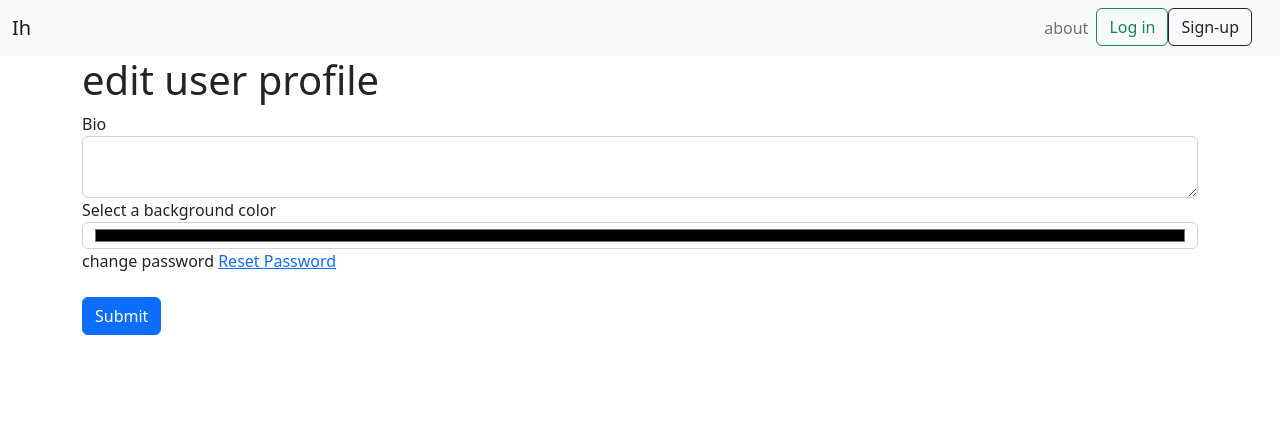
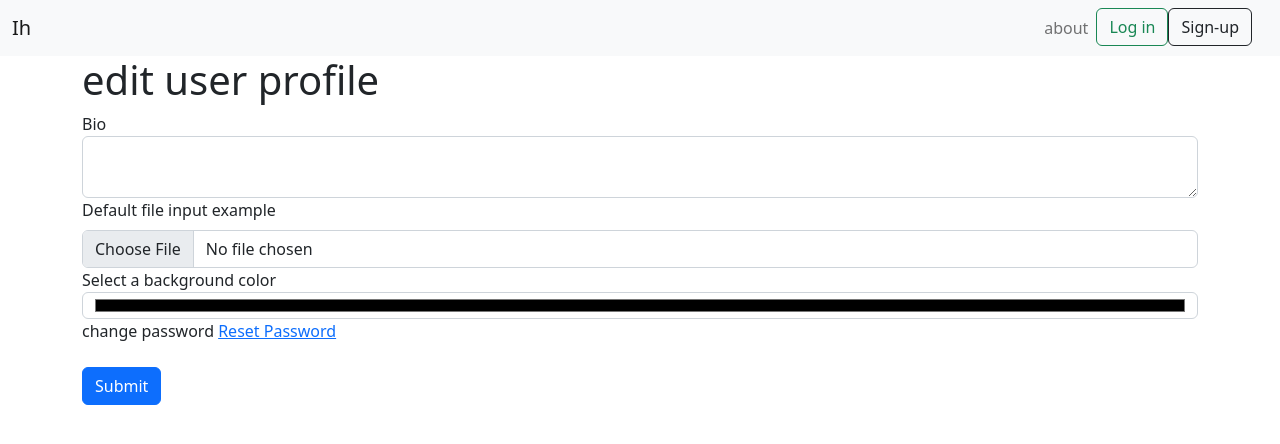
Before and after one commit to scottamass/ideas, a Flask app: template ideas/templates/editprof.html in a window 1280 px wide. Shown: the top 444 px of the page. Run offline with Flask 2, Linux system fonts and the light colour scheme; the template is opened without the code that fills it, so the values that code supplies are empty.

Commit message:
can upload profile picture

```diff
--- a/ideas/app.py
+++ b/ideas/app.py
@@ -51,6 +51,8 @@ def create_app():
     auth=pb.auth()
     fauth =firebase_admin
     db=firestore.client()
+    storage=pb.storage()
+
 
     @app.before_request
     def make_sessions_permanant():
@@ -67,6 +69,8 @@ def create_app():
             #doc_ref = db.collection("posts").where("uid", "==", uid).get()
         results =query.get()
         return results
+    def add_files(id,file):
+        storage.child(f"Static/profile_pics/{id}").put(file)
 
 ###
 
@@ -93,6 +97,8 @@ def create_app():
             #doc_ref = db.collection("posts").where("uid", "==", uid).get()
             #results =query.get()
             results=get_idea(uid)
+            link=storage.child("Static/profile_pics/scottamass2").get_url(None)
+            print(link)
             return render_template('index.html' ,uid=uid,msg=uid ,doc_ref=results)
         else:
             return redirect(url_for('about'))
@@ -166,8 +172,9 @@ def create_app():
     def profile(id):
         req_user =db.collection('users').document(id).get()
         user_details=req_user.to_dict()
+        link=storage.child("Static/profile_pics/scottamass2").get_url(None)
 
-        return render_template('userprofile.html',user_details = user_details, msg=session['user'])
+        return render_template('userprofile.html',user_details = user_details, msg=session['user'],link=link)
 
     @app.route('/edit_user/<string:id>',methods=['GET','POST'])
     def edit_profile(id):
@@ -178,7 +185,13 @@ def create_app():
                 if request.method =='POST':
                     bio = request.form['bio']
                     bg= request.form['bg']
-                    db.collection('users').document(id).set({'bio':bio,'bg':bg},merge=True)
+                    file=request.files['file']
+                    if file.filename != "":
+                        add_files(id,file)
+                        db.collection('users').document(id).set({'bio':bio,'bg':bg,'pic':file.filename},merge=True)
+                    else:
+                        print('no file :)')
+                        db.collection('users').document(id).set({'bio':bio,'bg':bg},merge=True)
                     session['color'] =bg
                     return redirect(request.url)
 
--- a/ideas/templates/editprof.html
+++ b/ideas/templates/editprof.html
@@ -11,9 +11,11 @@
     {% endfor %}
 {{ user_details }}
 
-<form action="/edit_user/{{user_details['uid']}}" method="post">
+<form action="/edit_user/{{user_details['uid']}}" enctype="multipart/form-data" method="post">
 <label>Bio</label>
 <textarea class="form-control" name="bio">{{user_details['bio']}}</textarea>
+<label for="formFile" class="form-label">Default file input example</label>
+<input class="form-control" name="file" accept="image/*" type="file" id="formFile">
 <label>Select a background color</label>
 <input class="form-control" type="color" name="bg" value="{{user_details['bg']}}" >
 <label>change password</label>
--- a/ideas/templates/userprofile.html
+++ b/ideas/templates/userprofile.html
@@ -14,7 +14,7 @@
 <div class="row">
     <div class="col-lg-3"><div class="row justify-content-center  " >
     <div class=" mt-auto mb-auto col-12 col-md-12 order-2 order-lg-2 text-center">{{user_details['display name']}}</div>
-    <img class="col-12 g-0 col-lg-12 order-1 order-lg-1 profileimg"   src="https://i.picsum.photos/id/1024/1920/1280.jpg?hmac=-PIpG7j_fRwN8Qtfnsc3M8-kC3yb0XYOBfVzlPSuVII">
+    <img class="col-12 g-0 col-lg-12 order-1 order-lg-1 profileimg"   src="{{link}}">
     <div class=" d-none mt-1 order-3  d-lg-block order-lg-3">
     {% if session['user'] == user_details['uid'] %}
         <form action="/edit_user/{{user_details['uid']}}">
```
